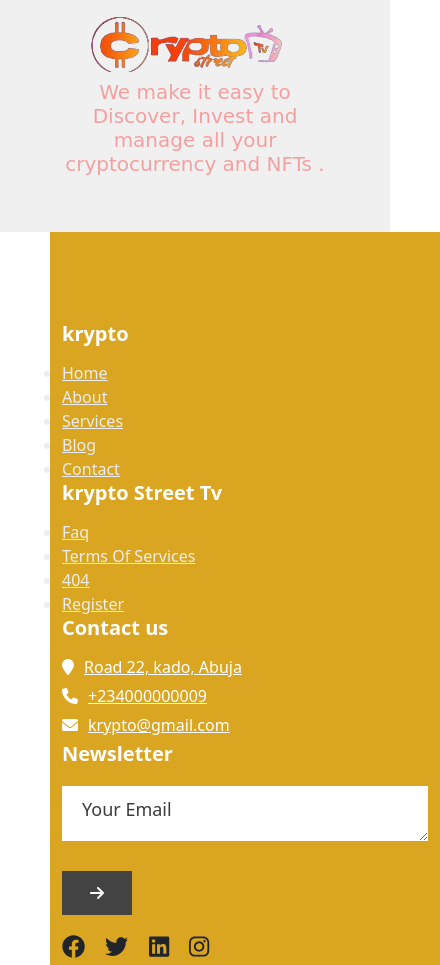
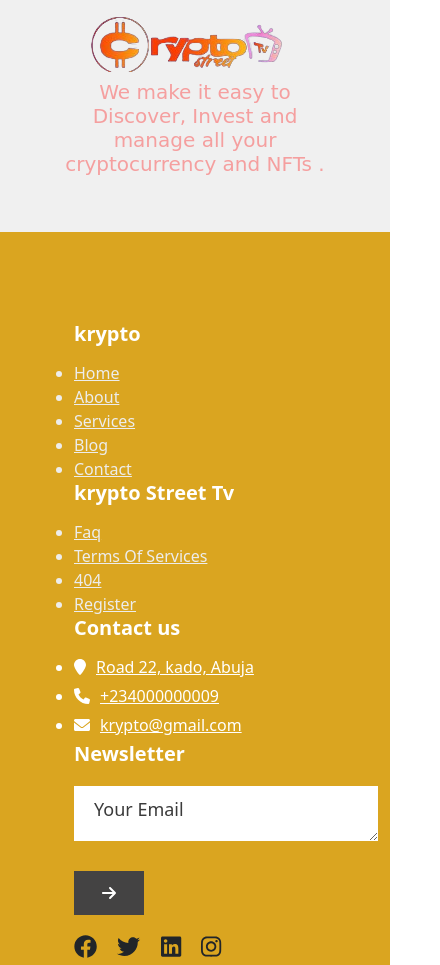
Before and after one commit to oluwajerry/yom-s, a plain HTML site: page index.html in a window 390 px wide. Shown: the part 5501-6466 px from the top of the page, 440 px wide, since content can reach past the window. Drawn offline with nearby package versions, Linux system fonts and the light colour scheme.

Commit message:
Update mobile.css

```diff
--- a/css/mobile.css
+++ b/css/mobile.css
@@ -7,8 +7,7 @@
 }
 
 @media screen and (max-width:576px) {
-
-    .footer_section{
+    .txtcontent{
         margin-left: 50px;
     }
 
```
